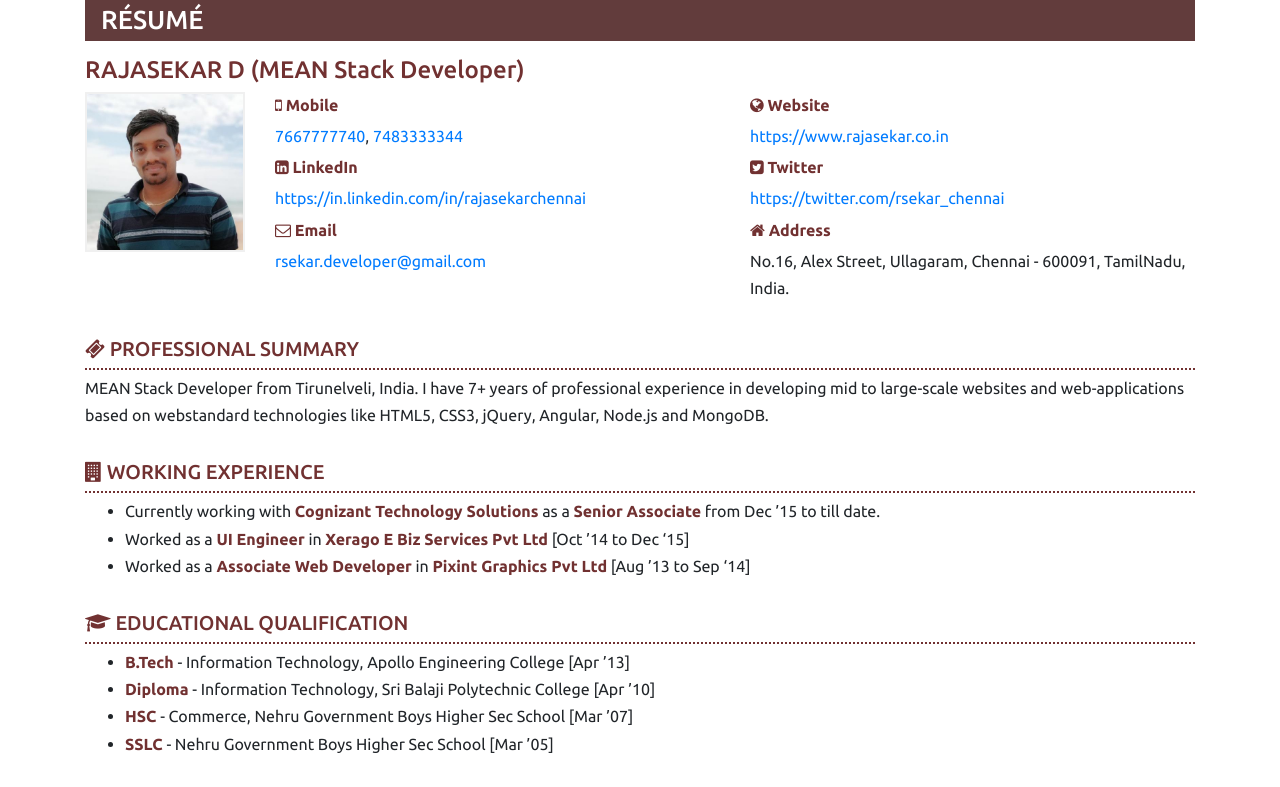
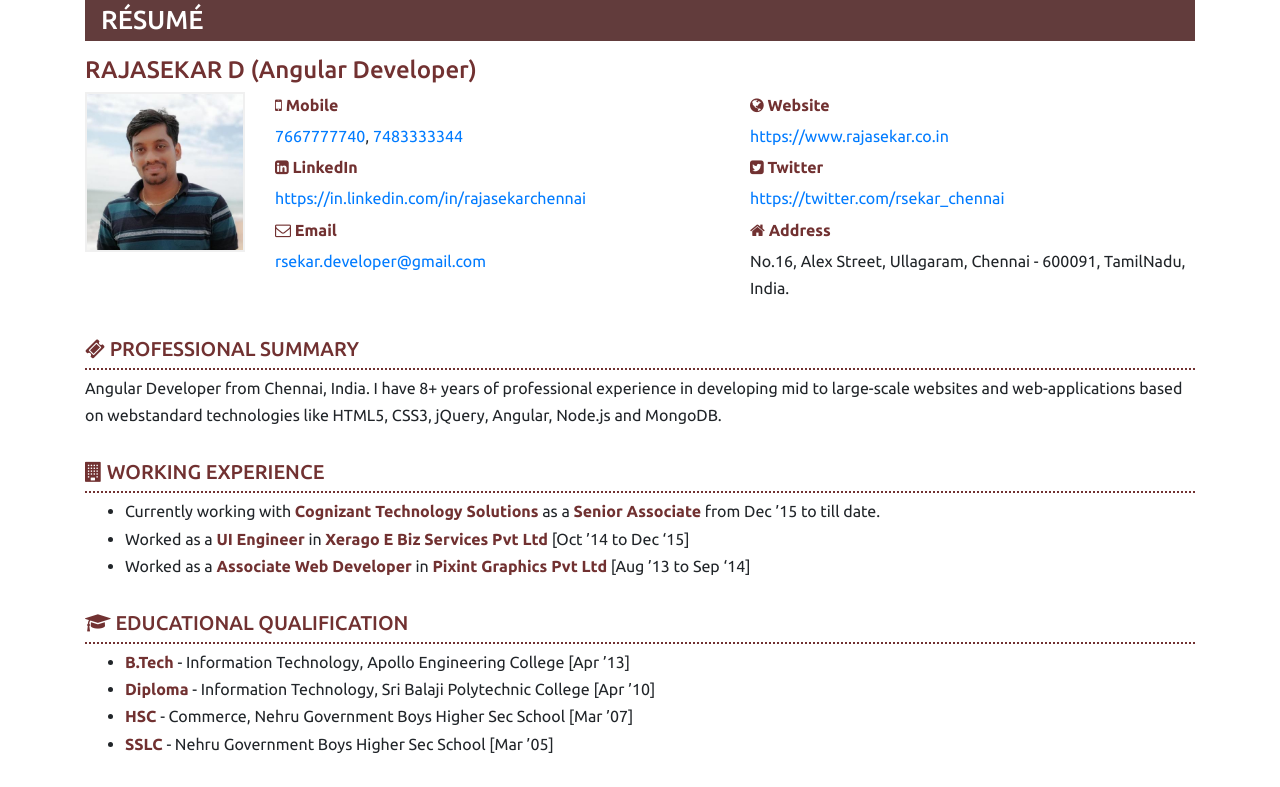
Before and after one commit to rajasekar-d/rajasekar-d.github.io, a plain HTML site: page resume/index.html in a window 1280 px wide. Shown: the top 787 px of the page. Drawn offline with nearby package versions, Linux system fonts and the light colour scheme.

Commit message:
Profile Update

```diff
--- a/resume/index.html
+++ b/resume/index.html
@@ -2,7 +2,7 @@
 <html lang="en">
   <head>
     <meta charset="utf-8">
-	<title>Rajasekar - MEAN Stack Developer(7+ Years of Experience)</title>
+	<title>Rajasekar - Angular Developer(8+ Years of Experience)</title>
 	<!-- Attribution -->
 	<!--
      _____       _                _
@@ -39,7 +39,7 @@
 			<!-- Experience -->
 			<section id="experience">
 				<div class="section-content">
-					<h4>RAJASEKAR D (MEAN Stack Developer)</h4>
+					<h4>RAJASEKAR D (Angular Developer)</h4>
 					<div class="row">
 						<div class="col-sm-2">
 							<div class="photo-affix">
@@ -72,7 +72,7 @@
 					<h5><i class="fa fa-ticket"></i> PROFESSIONAL SUMMARY</h5>
 				</div>
 				<div class="section-content">
-					<p>MEAN Stack Developer from Tirunelveli, India. I have 7+ years of professional experience in developing mid to large-scale websites and web-applications based on webstandard technologies like HTML5, CSS3, jQuery, Angular, Node.js and MongoDB.</p>
+					<p>Angular Developer from Chennai, India. I have 8+ years of professional experience in developing mid to large-scale websites and web-applications based on webstandard technologies like HTML5, CSS3, jQuery, Angular, Node.js and MongoDB.</p>
 				</div>
 			</section>
 			<!-- End Summary -->
```
Also changed, not shown: index.html (+3 -3 lines).
